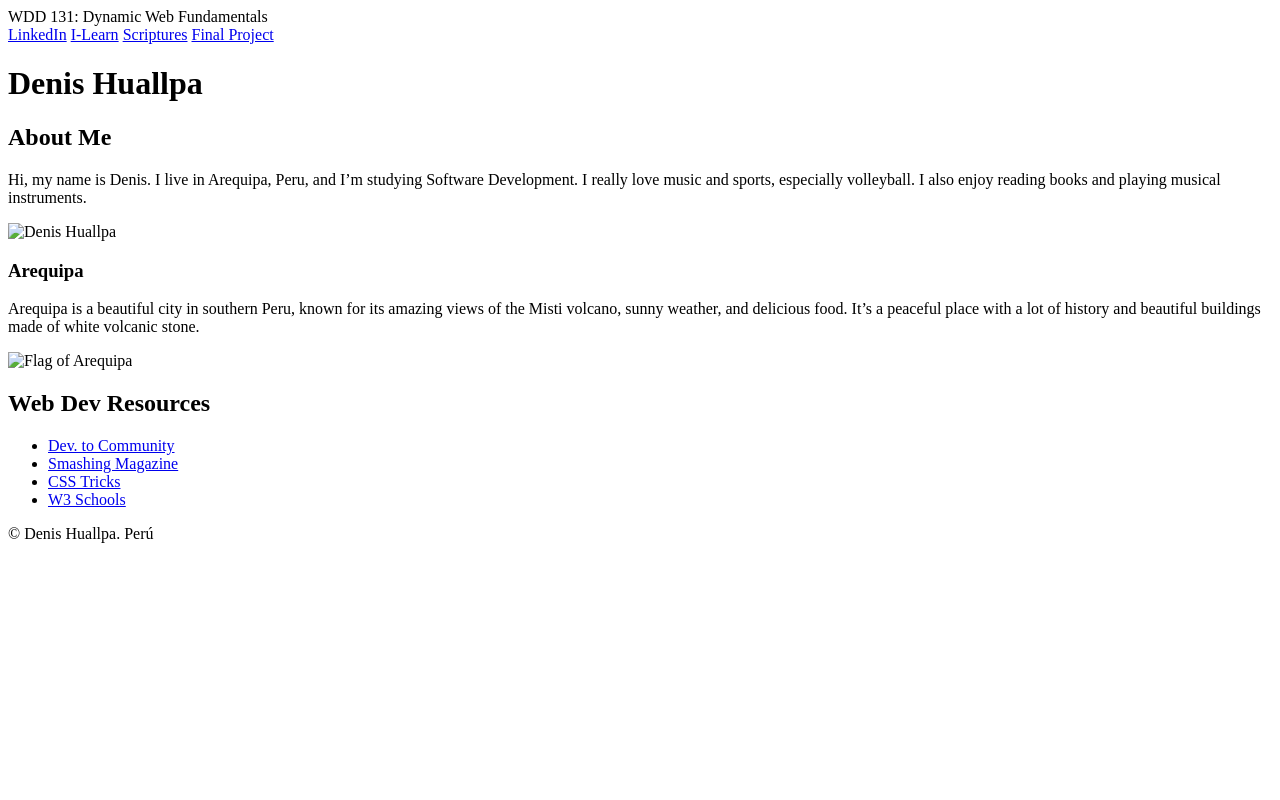
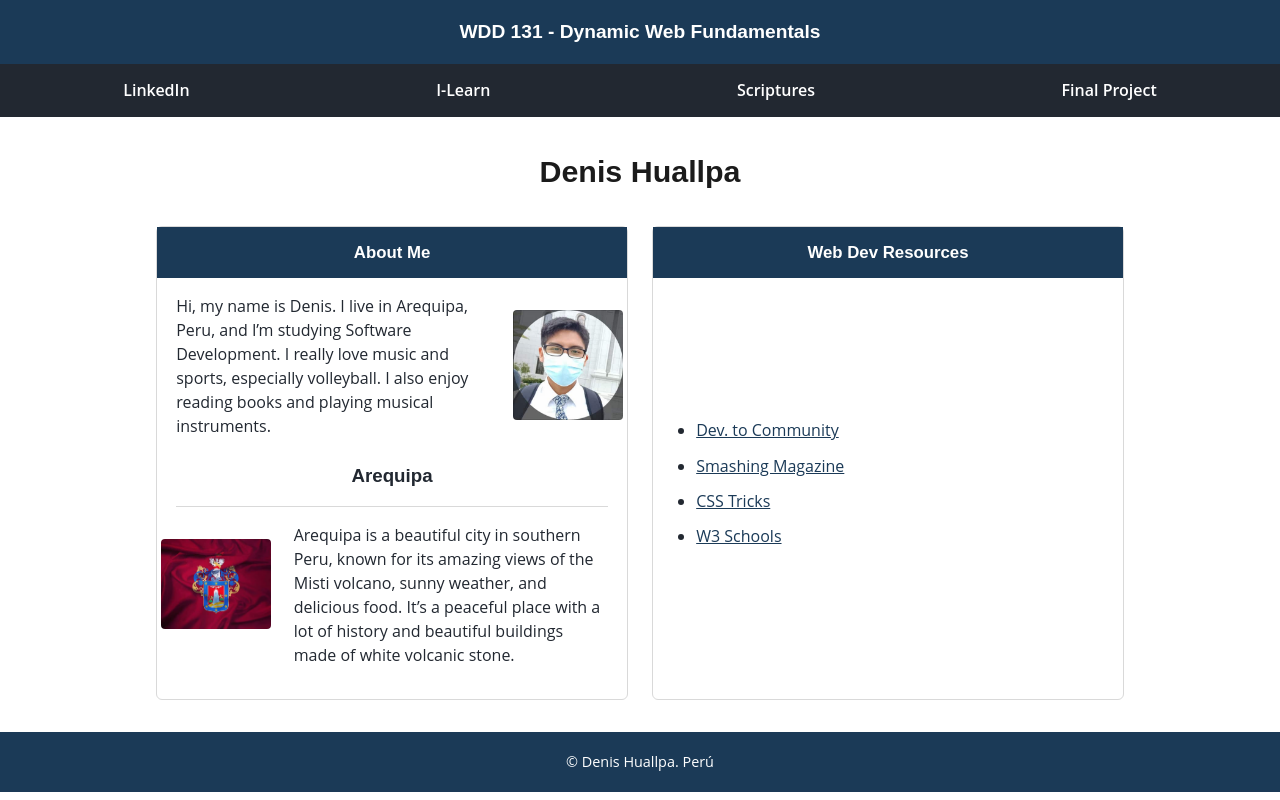
Before and after one commit to Aimar9/wdd131, a plain HTML site: page index.html in a window 1280 px wide. Drawn offline with Linux system fonts and the light colour scheme.

Commit message:
about me

```diff
--- a/index.html
+++ b/index.html
@@ -3,18 +3,18 @@
 <head>
     <meta charset="UTF-8">
     <meta name="viewport" content="width=device-width, initial-scale=1.0">
-    <title>WDD 131 - Denis Huallpa</title>
-    <meta name="description" content="WDD - 131 - Dynamic Web Fundamentals. Denis Huallpa">
+    <title>WDD 131 - Dynamic Web Fundamentals - Denis Huallpa</title>
+    <meta name="description" content="WDD 131 - Dynamic Web Fundamentals. Denis Huallpa. About me, Arequipa Perú, web development resources">
     <meta name="author" content="Denis Huallpa">
     <link rel="stylesheet" href="/week01/styles/base.css">
 </head>
 <body>
     <header>
-        <span id="course-title">WDD 131: Dynamic Web Fundamentals</span>
+        <span id="course-title">WDD 131 - Dynamic Web Fundamentals</span>
         <nav>
             <a href="https://pe.linkedin.com/">LinkedIn</a>
             <a href="https://byupw.instructure.com/">I-Learn</a>
-            <a href="https://www.churchofjesuschrist.org/study/scriptures">Scriptures</a>
+            <a href="https://www.churchofjesuschrist.org/study/scriptures/bofm/2-ne/16?lang=eng&id=p21#p21">Scriptures</a>
             <a href="final-project">Final Project</a>
         </nav>
     </header>
@@ -23,10 +23,10 @@
         <section class="card">
             <h2>About Me</h2>
             <p>Hi, my name is Denis. I live in Arequipa, Peru, and I’m studying Software Development. I really love music and sports, especially volleyball. I also enjoy reading books and playing musical instruments.</p>
-            <img src="" alt="Denis Huallpa">
+            <img src="/week01/images/profile.jpg" alt="Denis Huallpa">
             <h3>Arequipa</h3>
             <p>Arequipa is a beautiful city in southern Peru, known for its amazing views of the Misti volcano, sunny weather, and delicious food. It’s a peaceful place with a lot of history and beautiful buildings made of white volcanic stone.</p>
-            <img src="" alt="Flag of Arequipa">
+            <img src="/week01/images/flag.jpg" alt="Flag of Arequipa">
         </section>
         <section class="card">
             <h2>Web Dev Resources</h2>
@@ -42,5 +42,6 @@
         <p>© <span id="currentyear"></span> Denis Huallpa. Perú</p>
         <p id="lastModified"></p>
     </footer>
+    <script src="/week01/scripts/getdates.js"></script>
 </body>
 </html>
--- a/week01/styles/base.css
+++ b/week01/styles/base.css
@@ -0,0 +1,158 @@
+* {
+    box-sizing: border-box;
+    margin: 0;
+    padding: 0;
+}
+
+body {
+    font-family: 'Open Sans', sans-serif;
+    color: #222831;
+    background-color: #ffffff;
+    line-height: 1.5;
+}
+
+header {
+    background-color: #1b3a57;
+    color: #ffffff;
+    text-align: center;
+}
+
+#course-title {
+    display: block;
+    padding: 1.1rem 1rem;
+    font-family: 'Poppins', sans-serif;
+    font-size: 1.2rem;
+    font-weight: 600;
+}
+
+nav {
+    display: flex;
+    justify-content: space-around;
+    background-color: #222831;
+    padding: 0.9rem 0;
+}
+
+nav a {
+    color: #ffffff;
+    text-decoration: none;
+    font-weight: 600;
+}
+
+nav a:hover {
+    color: #ffd369;
+    text-decoration: underline;
+}
+
+main {
+    max-width: 1000px;
+    margin: 2rem auto;
+    padding: 0 1rem;
+    display: grid;
+    grid-template-columns: 1fr 1fr;
+    gap: 1.5rem;
+}
+
+main h1 {
+    grid-column: 1 / -1;
+    font-family: 'Poppins', sans-serif;
+    text-align: center;
+    font-size: 1.9rem;
+    margin-bottom: 0.5rem;
+    color: #1b1b1b;
+}
+
+.card {
+    display: grid;
+    grid-template-columns: repeat(4, 1fr);
+    align-items: start;
+    background-color: #ffffff;
+    border: 1px solid #d9d9d9;
+    border-radius: 6px;
+    padding-bottom: 1rem;
+}
+
+.card h2 {
+    grid-column: 1 / -1;
+    grid-row: 1;
+    background-color: #1b3a57;
+    color: #ffffff;
+    font-family: 'Poppins', sans-serif;
+    font-size: 1.05rem;
+    text-align: center;
+    padding: 0.8rem;
+    margin-bottom: 1rem;
+}
+
+.card p {
+    grid-row: 2;
+    grid-column: 1 / 4;
+    padding: 0 1.2rem;
+    margin-bottom: 1rem;
+}
+
+.card img {
+    grid-row: 2;
+    grid-column: 4 / 5;
+    width: 100%;
+    max-width: 110px;
+    justify-self: center;
+    margin-top: 1rem;
+    border-radius: 4px;
+}
+
+.card h3 {
+    grid-column: 1 / -1;
+    grid-row: 3;
+    font-family: 'Poppins', sans-serif;
+    text-align: center;
+    border-bottom: 1px solid #d9d9d9;
+    padding-bottom: 1rem;
+    margin: 0.5rem 1.2rem 1rem;
+}
+
+.card h3 + p {
+    grid-row: 4;
+    grid-column: 2 / 5;
+}
+
+.card h3 + p + img {
+    grid-row: 4;
+    grid-column: 1 / 2;
+}
+
+.card ul {
+    grid-column: 1 / -1;
+    grid-row: 2;
+    list-style: disc;
+    padding: 0 1.2rem 0 2.7rem;
+}
+
+.card ul li {
+    margin-bottom: 0.7rem;
+}
+
+.card ul a {
+    color: #1b3a57;
+    text-decoration: underline;
+}
+
+.card ul a:hover {
+    color: #ffd369;
+}
+
+footer {
+    background-color: #1b3a57;
+    color: #ffffff;
+    text-align: center;
+    padding: 1rem;
+    font-size: 0.9rem;
+}
+
+footer p {
+    margin: 0.2rem 0;
+}
+
+footer p:last-child {
+    color: #d9ff5a;
+    font-size: 0.8rem;
+}
```
Also changed, not shown: week01/images/flag.jpg (added), week01/images/profile.jpg (added), week01/scripts/getdates.js (added).
